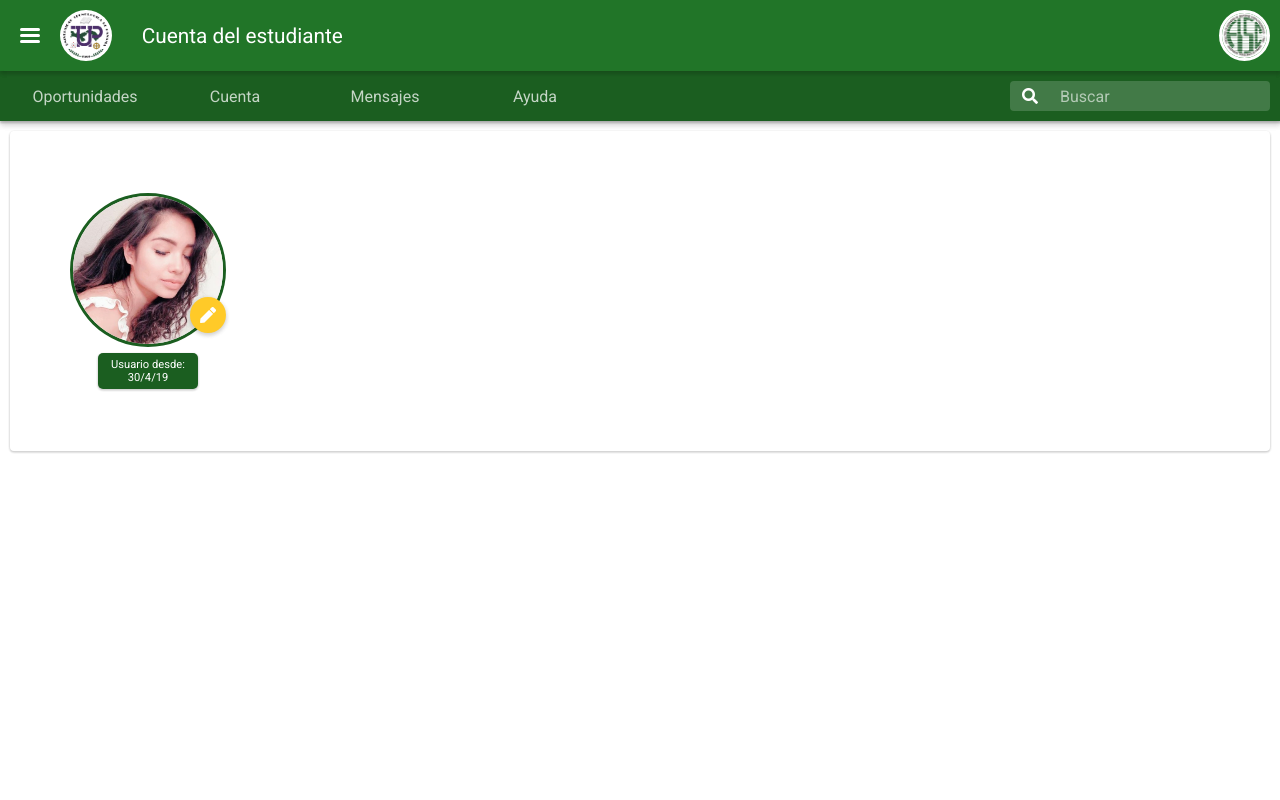
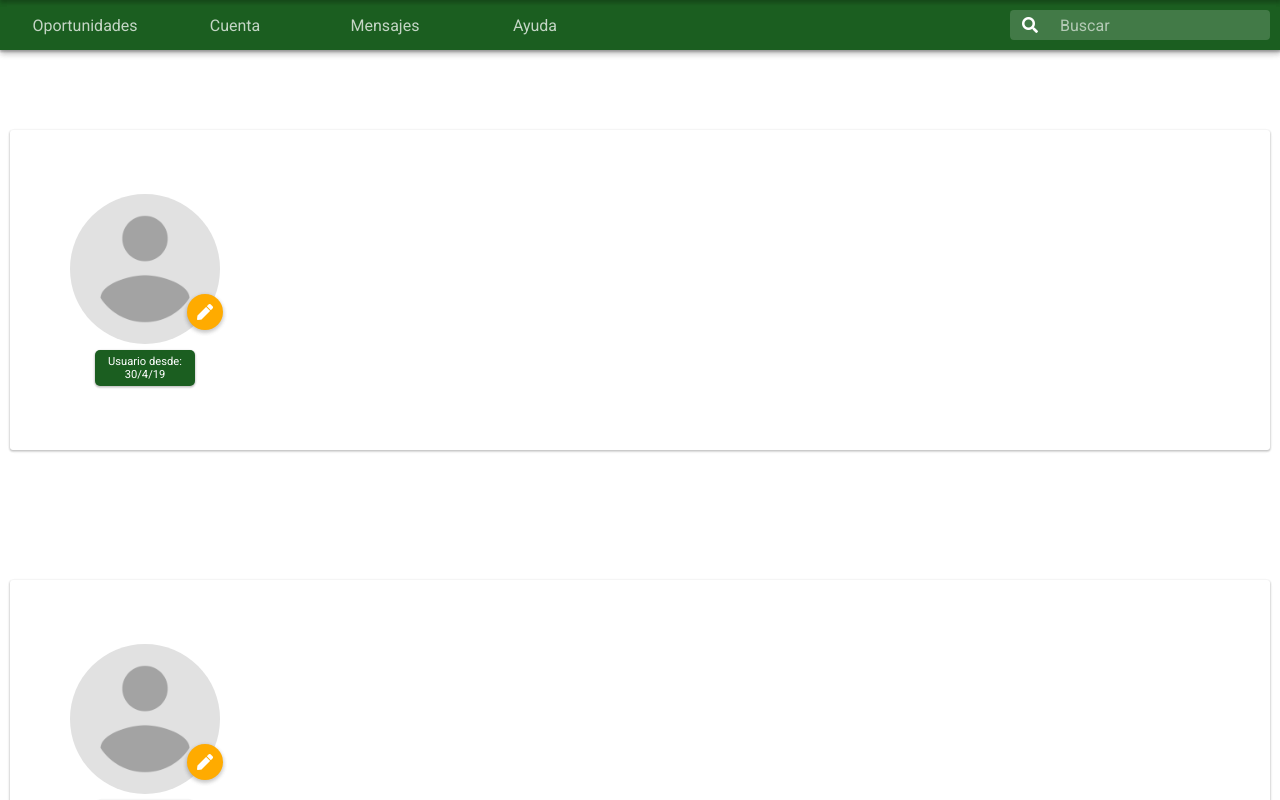
Before and after one commit to jasonwj96/bolsadetrabajo, a React (Create React App) app: page / in a window 1280 px wide. Shown: the top 800 px of the page. Built offline with nearby package versions, Linux system fonts and the light colour scheme.

Commit message:
Now the navbar hides on scroll

```diff
--- a/src/components/navbar.scss
+++ b/src/components/navbar.scss
@@ -1,9 +1,10 @@
 @import "../styles/light_theme";
 
-.navbar-container {
+@mixin navbar {
+  position: fixed;
   @include card(3);
-  width: auto;
-  border-radius: 0px;
+  top: 0;
+  width: 100%;
   height: auto;
   display: flex;
   flex-flow: column;
@@ -19,7 +20,7 @@
     img {
       background-color: #fff;
       border-radius: 50%;
-      height: 45px;
+      height: 35px;
       width: auto;
       margin: auto 10px;
       border: 3px solid #fff;
@@ -137,6 +138,36 @@
   }
 }
 
+@keyframes shrink {
+  from {
+    top: 0;
+  }
+
+  to {
+    top: -61px;
+  }
+}
+
+@keyframes grow {
+  from {
+    top: -61px;
+  }
+
+  to {
+    top: 0;
+  }
+}
+
+.navbar-container-hidden {
+  @include navbar();
+  animation: shrink 0.1s ease-in-out forwards;
+}
+
+.navbar-container {
+  @include navbar();
+  animation: grow 0.1s ease-in-out forwards;
+}
+
 @media only screen and (max-width: 600px) {
   .navbar-container {
     .navbar-top {
--- a/src/components/navbar.tsx
+++ b/src/components/navbar.tsx
@@ -1,20 +1,38 @@
-import React from "react";
+import React, { useState, useEffect } from "react";
 import "./navbar.scss";
-import utpLogo from "../img/utp_logo.png";
+// import utpLogo from "../img/utp_logo.png";
 import fiscLogo from "../img/fisc_logo.png";
 
 const Navbar = (props: any) => {
-  // const selectItem = (event: any) => {};
+  const [prevScrollPos, setPrevScrollsPos] = useState(window.pageYOffset);
+  // const [shrink, setShrink] = useState(true);
+  const [className, setClassName] = useState("navbar-container");
+
+  useEffect(() => {
+    window.addEventListener("scroll", handleScroll);
+    return () => {
+      window.removeEventListener("scroll", handleScroll);
+    };
+  });
+
+  const handleScroll = () => {
+    if (prevScrollPos > window.pageYOffset) {
+      setClassName("navbar-container");
+    } else {
+      setClassName("navbar-container-hidden");
+    }
+    setPrevScrollsPos(window.pageYOffset);
+  };
 
   return (
-    <div className="navbar-container">
+    <div className={className}>
       <div className="navbar-top">
         <div className="hamburger">
           <div />
           <div />
           <div />
         </div>
-        <img src={utpLogo} alt="utp logo" />
+        {/* <img src={utpLogo} alt="utp logo" /> */}
 
         <p>Cuenta del estudiante</p>
         <img src={fiscLogo} alt="fisc logo" />
--- a/src/components/perfilUsuario.scss
+++ b/src/components/perfilUsuario.scss
@@ -4,8 +4,8 @@
   @include card(1);
   width: auto;
   padding: 10px;
-  border-radius: 4px;
-  margin: 10px;
+  border-radius: 3px;
+  margin: 130px 10px 10px 10px;
   height: 300px;
   display: flex;
   align-items: center;
@@ -54,7 +54,7 @@
   }
 
   img {
-    border: $accent 3px solid;
+    // border: $accent 3px solid;
     width: 150px;
     height: auto;
     border-radius: 50%;
--- a/src/components/perfilUsuario.tsx
+++ b/src/components/perfilUsuario.tsx
@@ -1,6 +1,6 @@
 import React from "react";
-import profile from "../img/profile.jpg";
-
+// import profile from "../img/profile.jpg";
+import profile from "../img/profile_placeholder.png";
 import "./perfilUsuario.scss";
 
 const PerfilUsuario = (props: any) => {
@@ -9,8 +9,6 @@ const PerfilUsuario = (props: any) => {
       <div className="profile">
         <img src={profile} alt="profile" />
         <div className="cambiar-perfil">
-          {/* <p>Cambiar perfil</p>
-           */}
           <i className="fas fa-pen" />
         </div>
         <div className="fecha-creacion">
--- a/src/containers/cuentaEstudiante.tsx
+++ b/src/containers/cuentaEstudiante.tsx
@@ -8,6 +8,10 @@ const CuentaEstudiante = (props: any) => {
     <div className="cuentaestudiante-container">
       <Navbar />
       <PerfilUsuario />
+      <PerfilUsuario />
+      <PerfilUsuario />
+      <PerfilUsuario />
+      <PerfilUsuario />
     </div>
   );
 };
--- a/src/styles/_light_theme.scss
+++ b/src/styles/_light_theme.scss
@@ -1,10 +1,10 @@
 $accent: #1b5e20;
 $secondary: #217528;
-$terciary: #ffca28;
+$terciary: #ffab00;
 $text-color: #333;
 $border-color-secondary: #919191;
 
 @mixin card($elevation: 1) {
-  box-shadow: 0 (1px * $elevation) (2px * $elevation) 0.5px #0000001a,
-    0 (1px * $elevation) (2px * $elevation) 0.5px #0000001a;
+  box-shadow: 0 (1px * $elevation) (2px * $elevation) 0.5px #00000021,
+    0 (1px * $elevation) (2px * $elevation) 0.5px #00000021;
 }
```
